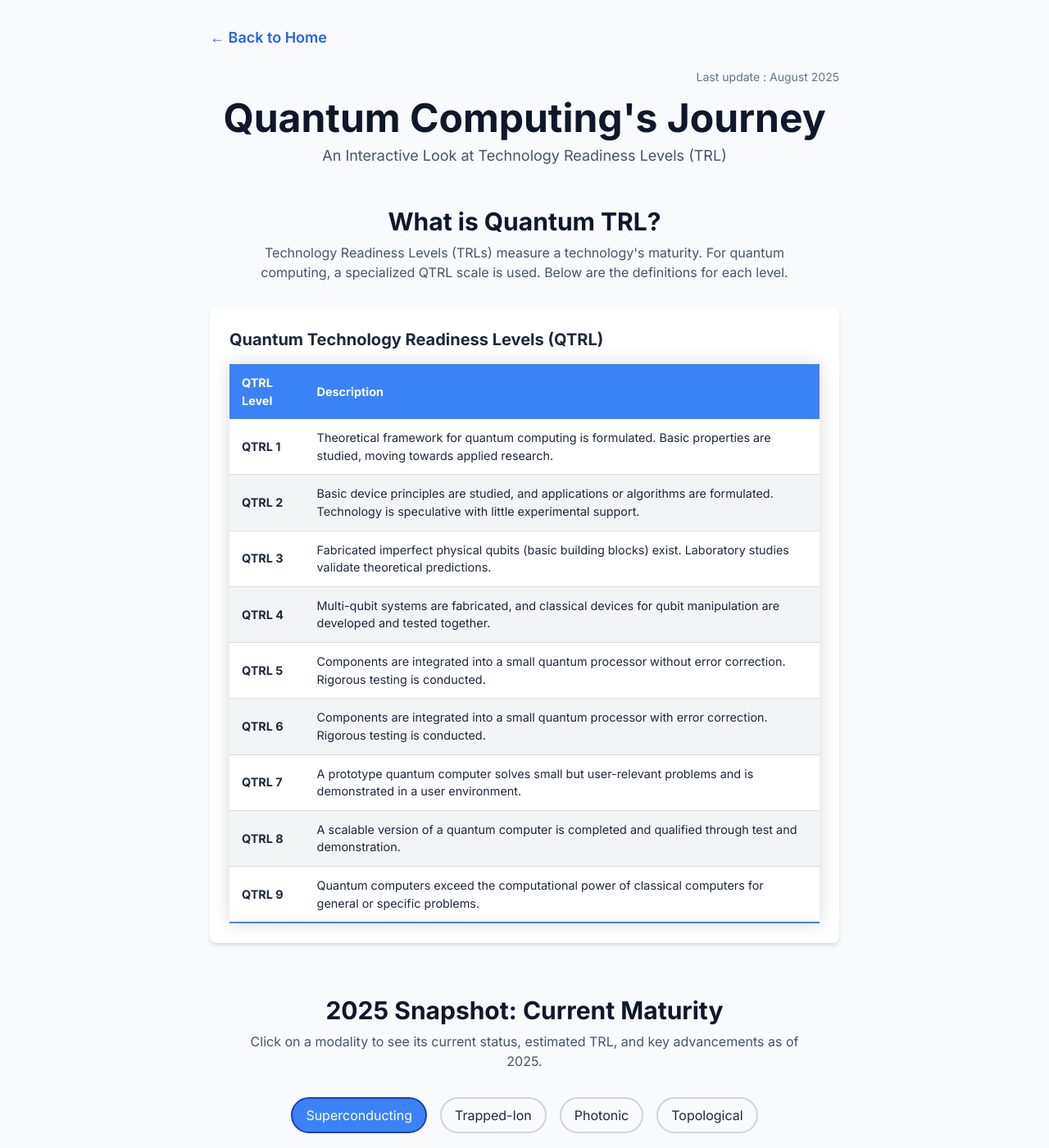
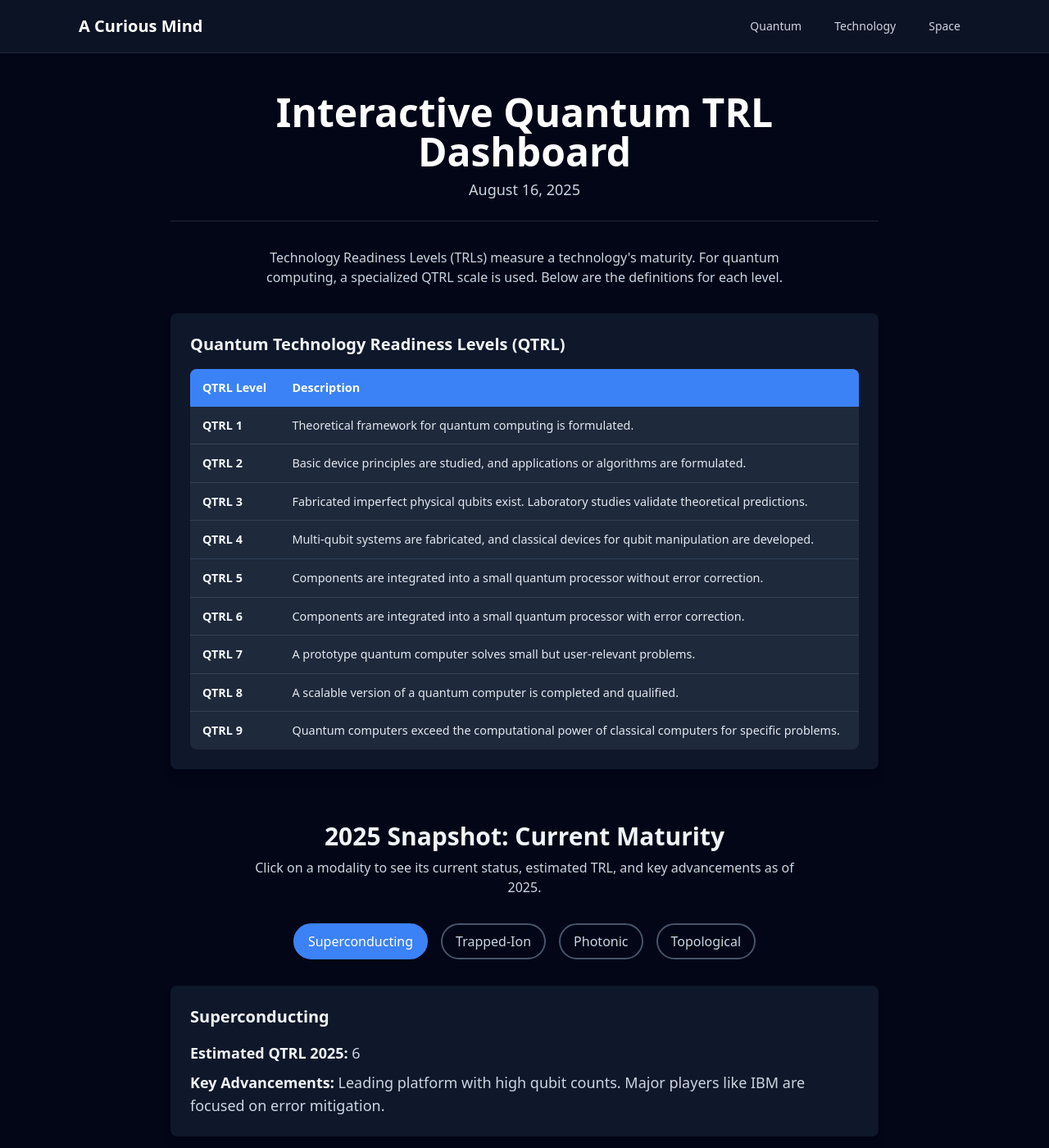
Before and after one commit to onehl7/onehl7.github.io, a Jekyll site: the page built from _posts/2025-08-16-qtrl.html, in a window 1280 px wide and 1400 px high. Shown: the whole window at 82% size. Built offline with Jekyll 4.4.1, drawn with Linux system fonts in a browser that asks for light colours; nearby versions of some CDN libraries; some of the changed text lies outside the part shown.

Commit message:
new structure test 5

```diff
--- /dev/null
+++ b/_layouts/post.html
@@ -0,0 +1,38 @@
+<!DOCTYPE html>
+<html lang="en">
+<head>
+  <meta charset="UTF-8">
+  <meta name="viewport" content="width=device-width, initial-scale=1.0">
+  <title>{{ page.title }} | {{ site.title }}</title>
+
+  <!-- Tailwind CSS CDN -->
+  <script src="https://cdn.tailwindcss.com"></script>
+
+  <!-- Basic dark theme styling -->
+  <style>
+    body {
+      background-color: #020617; /* slate-950 */
+      color: #e2e8f0; /* slate-200 */
+    }
+    /* Basic styling for post content */
+    .prose-custom h1, .prose-custom h2, .prose-custom h3 { color: #f1f5f9; }
+    .prose-custom p, .prose-custom ul, .prose-custom li { color: #cbd5e1; }
+    .prose-custom a { color: #60a5fa; }
+    .prose-custom strong { color: #f1f5f9; }
+    .prose-custom blockquote { border-left-color: #334155; color: #94a3b8; }
+  </style>
+</head>
+<body>
+  {% include navigation.html %}
+  <main class="max-w-4xl mx-auto px-4 py-8 md:py-12">
+    <article class="prose-custom">
+      <header class="mb-8 text-center border-b border-slate-800 pb-6">
+        <h1 class="text-4xl md:text-5xl font-bold !text-white mb-2">{{ page.title }}</h1>
+        <p class="text-slate-400 text-lg mt-2">{{ page.date | date: "%B %d, %Y" }}</p>
+      </header>
+      {{ content }}
+    </article>
+  </main>
+  {% include footer.html %}
+</body>
+</html>
--- a/_posts/2025-08-16-qtrl.html
+++ b/_posts/2025-08-16-qtrl.html
@@ -1,34 +1,21 @@
 ---
+layout: post
 title: "Interactive Quantum TRL Dashboard"
+date: 2025-08-16
 categories: [quantum]
+excerpt: "An interactive dashboard to explore the maturity of different quantum computing modalities, from Superconducting and Trapped-Ion to Photonic and Topological approaches."
 ---
-<!DOCTYPE html>
-<html lang="en">
-<head>
-    <meta charset="UTF-8">
-    <meta name="viewport" content="width=device-width, initial-scale=1.0">
-    <title>Interactive Quantum TRL Dashboard</title>
-    <!-- Tailwind CSS CDN for styling -->
-    <script src="https://cdn.tailwindcss.com"></script>
+
 <style>
-        /* Import the Inter font */
-        @import url('https://fonts.googleapis.com/css2?family=Inter:wght@400;500;600;700&display=swap');
-
-        /* Apply the font and base styles */
-        body {
-            font-family: 'Inter', sans-serif;
-            background-color: #f8fafc; /* slate-50 */
-            color: #1e293b; /* slate-800 */
-        }
-
-        /* Custom table styling for better readability */
+    /* Custom table styling for better readability in dark mode */
     .styled-table {
         width: 100%;
         border-collapse: collapse;
         font-size: 0.9em;
-            min-width: 400px;
-            box-shadow: 0 0 20px rgba(0, 0, 0, 0.15);
         margin-top: 1rem;
+        background-color: #1e293b; /* slate-800 */
+        border-radius: 8px;
+        overflow: hidden;
     }
     .styled-table thead tr {
         background-color: #3b82f6; /* blue-500 */
@@ -39,46 +26,29 @@ categories: [quantum]
         padding: 12px 15px;
     }
     .styled-table tbody tr {
-            border-bottom: 1px solid #dddddd;
-        }
-        .styled-table tbody tr:nth-of-type(even) {
-            background-color: #f3f4f6; /* gray-100 */
+        border-bottom: 1px solid #334155; /* slate-700 */
     }
     .styled-table tbody tr:last-of-type {
-            border-bottom: 2px solid #3b82f6;
+        border-bottom: none;
     }
     /* Style for the interactive buttons */
+    .modality-button {
+        color: #cbd5e1; /* slate-300 */
+        border-color: #475569; /* slate-600 */
+    }
     .modality-button.active {
         background-color: #3b82f6; /* blue-500 */
         color: white;
-            border-color: #1e40af; /* blue-800 */
+        border-color: #3b82f6;
     }
 </style>
-</head>
-<body class="p-6 md:p-8">
 
-    <div class="max-w-3xl mx-auto">
-        <!-- Back to Home link -->
-        <div class="mb-6">
-            <a href="{{ '/' | relative_url }}" class="text-blue-600 hover:underline text-lg font-semibold">&larr; Back to Home</a>
-        </div>
-        <!-- Last update info -->
-        <div class="mb-4 text-right text-sm text-slate-500">
-            Last update : August 2025
-        </div>
-        <!-- Header section -->
-        <header class="text-center mb-12">
-            <h1 class="text-4xl md:text-5xl font-bold text-slate-900 mb-2">Quantum Computing's Journey</h1>
-            <p class="text-lg text-slate-600">An Interactive Look at Technology Readiness Levels (TRL)</p>
-        </header>
+<p class="text-center text-slate-400 mb-8 max-w-2xl mx-auto">Technology Readiness Levels (TRLs) measure a technology's maturity. For quantum computing, a specialized QTRL scale is used. Below are the definitions for each level.</p>
 
-        <main>
 <!-- Section 1: What is QTRL? -->
 <section class="mb-16">
-                <h2 class="text-3xl font-bold text-center text-slate-900 mb-2">What is Quantum TRL?</h2>
-                <p class="text-center text-slate-600 mb-8 max-w-2xl mx-auto">Technology Readiness Levels (TRLs) measure a technology's maturity. For quantum computing, a specialized QTRL scale is used. Below are the definitions for each level.</p>
-                <div class="bg-white p-6 rounded-lg shadow-md">
-                    <h3 class="text-xl font-bold text-slate-800 mb-4">Quantum Technology Readiness Levels (QTRL)</h3>
+    <div class="bg-slate-900 p-6 rounded-lg shadow-lg">
+        <h3 class="text-xl font-bold text-slate-200 mb-4">Quantum Technology Readiness Levels (QTRL)</h3>
         <table class="styled-table">
             <thead>
                 <tr>
@@ -87,42 +57,15 @@ categories: [quantum]
                 </tr>
             </thead>
             <tbody>
-                            <tr>
-                                <td><strong>QTRL 1</strong></td>
-                                <td>Theoretical framework for quantum computing is formulated. Basic properties are studied, moving towards applied research.</td>
-                            </tr>
-                            <tr>
-                                <td><strong>QTRL 2</strong></td>
-                                <td>Basic device principles are studied, and applications or algorithms are formulated. Technology is speculative with little experimental support.</td>
-                            </tr>
-                            <tr>
-                                <td><strong>QTRL 3</strong></td>
-                                <td>Fabricated imperfect physical qubits (basic building blocks) exist. Laboratory studies validate theoretical predictions.</td>
-                            </tr>
-                            <tr>
-                                <td><strong>QTRL 4</strong></td>
-                                <td>Multi-qubit systems are fabricated, and classical devices for qubit manipulation are developed and tested together.</td>
-                            </tr>
-                            <tr>
-                                <td><strong>QTRL 5</strong></td>
-                                <td>Components are integrated into a small quantum processor without error correction. Rigorous testing is conducted.</td>
-                            </tr>
-                            <tr>
-                                <td><strong>QTRL 6</strong></td>
-                                <td>Components are integrated into a small quantum processor with error correction. Rigorous testing is conducted.</td>
-                            </tr>
-                            <tr>
-                                <td><strong>QTRL 7</strong></td>
-                                <td>A prototype quantum computer solves small but user-relevant problems and is demonstrated in a user environment.</td>
-                            </tr>
-                            <tr>
-                                <td><strong>QTRL 8</strong></td>
-                                <td>A scalable version of a quantum computer is completed and qualified through test and demonstration.</td>
-                            </tr>
-                            <tr>
-                                <td><strong>QTRL 9</strong></td>
-                                <td>Quantum computers exceed the computational power of classical computers for general or specific problems.</td>
-                            </tr>
+                <tr><td><strong>QTRL 1</strong></td><td>Theoretical framework for quantum computing is formulated.</td></tr>
+                <tr><td><strong>QTRL 2</strong></td><td>Basic device principles are studied, and applications or algorithms are formulated.</td></tr>
+                <tr><td><strong>QTRL 3</strong></td><td>Fabricated imperfect physical qubits exist. Laboratory studies validate theoretical predictions.</td></tr>
+                <tr><td><strong>QTRL 4</strong></td><td>Multi-qubit systems are fabricated, and classical devices for qubit manipulation are developed.</td></tr>
+                <tr><td><strong>QTRL 5</strong></td><td>Components are integrated into a small quantum processor without error correction.</td></tr>
+                <tr><td><strong>QTRL 6</strong></td><td>Components are integrated into a small quantum processor with error correction.</td></tr>
+                <tr><td><strong>QTRL 7</strong></td><td>A prototype quantum computer solves small but user-relevant problems.</td></tr>
+                <tr><td><strong>QTRL 8</strong></td><td>A scalable version of a quantum computer is completed and qualified.</td></tr>
+                <tr><td><strong>QTRL 9</strong></td><td>Quantum computers exceed the computational power of classical computers for specific problems.</td></tr>
             </tbody>
         </table>
     </div>
@@ -130,138 +73,68 @@ categories: [quantum]
 
 <!-- Section 2: Interactive 2025 Snapshot -->
 <section class="mb-16">
-                <h2 class="text-3xl font-bold text-center text-slate-900 mb-2">2025 Snapshot: Current Maturity</h2>
-                <p class="text-center text-slate-600 mb-8 max-w-2xl mx-auto">Click on a modality to see its current status, estimated TRL, and key advancements as of 2025.</p>
+    <h2 class="text-3xl font-bold text-center text-slate-200 mb-2">2025 Snapshot: Current Maturity</h2>
+    <p class="text-center text-slate-400 mb-8 max-w-2xl mx-auto">Click on a modality to see its current status, estimated TRL, and key advancements as of 2025.</p>
 
-                <!-- Interactive Buttons -->
     <div class="flex flex-wrap justify-center gap-4 mb-8" id="modality-buttons">
-                    <button id="btn-superconducting" class="modality-button px-4 py-2 rounded-full border-2 border-slate-300 transition-colors duration-200">Superconducting</button>
-                    <button id="btn-trappedIon" class="modality-button px-4 py-2 rounded-full border-2 border-slate-300 transition-colors duration-200">Trapped-Ion</button>
-                    <button id="btn-photonic" class="modality-button px-4 py-2 rounded-full border-2 border-slate-300 transition-colors duration-200">Photonic</button>
-                    <button id="btn-topological" class="modality-button px-4 py-2 rounded-full border-2 border-slate-300 transition-colors duration-200">Topological</button>
+        <button id="btn-superconducting" class="modality-button px-4 py-2 rounded-full border-2 transition-colors duration-200">Superconducting</button>
+        <button id="btn-trappedIon" class="modality-button px-4 py-2 rounded-full border-2 transition-colors duration-200">Trapped-Ion</button>
+        <button id="btn-photonic" class="modality-button px-4 py-2 rounded-full border-2 transition-colors duration-200">Photonic</button>
+        <button id="btn-topological" class="modality-button px-4 py-2 rounded-full border-2 transition-colors duration-200">Topological</button>
     </div>
 
-                <!-- Interactive Content Display -->
-                <div class="bg-white p-6 rounded-lg shadow-md" id="modality-content">
-                    <!-- Content will be dynamically injected here by JavaScript -->
-                    <h3 class="text-xl font-bold text-slate-800 mb-4">Select a modality above to view details.</h3>
+    <div class="bg-slate-900 p-6 rounded-lg shadow-lg min-h-[120px]" id="modality-content">
+        <h3 class="text-xl font-bold text-slate-200 mb-4">Select a modality above to view details.</h3>
     </div>
 </section>
 
 <!-- Section 3: 5-Year Progression -->
 <section class="mb-16">
-                <h2 class="text-3xl font-bold text-center text-slate-900 mb-2">5-Year Progression (2020-2025)</h2>
-                <p class="text-center text-slate-600 mb-8 max-w-2xl mx-auto">The last five years have seen rapid progress. This table highlights key milestones across different modalities.</p>
-                <div class="bg-white p-6 rounded-lg shadow-md">
-                    <h3 class="text-xl font-bold text-slate-800 mb-4">Timeline of Breakthroughs</h3>
+    <h2 class="text-3xl font-bold text-center text-slate-200 mb-2">5-Year Progression (2020-2025)</h2>
+    <p class="text-center text-slate-400 mb-8 max-w-2xl mx-auto">The last five years have seen rapid progress. This table highlights key milestones across different modalities.</p>
+    <div class="bg-slate-900 p-6 rounded-lg shadow-lg">
+        <h3 class="text-xl font-bold text-slate-200 mb-4">Timeline of Breakthroughs</h3>
         <table class="styled-table">
             <thead>
-                            <tr>
-                                <th>Year</th>
-                                <th>Modality</th>
-                                <th>Key Milestone</th>
-                            </tr>
+                <tr><th>Year</th><th>Modality</th><th>Key Milestone</th></tr>
             </thead>
             <tbody>
-                            <tr>
-                                <td>2020</td>
-                                <td>Trapped-Ion</td>
-                                <td>IonQ achieved 32-qubit systems.</td>
-                            </tr>
-                            <tr>
-                                <td>2023</td>
-                                <td>Topological</td>
-                                <td>Microsoft achieved a breakthrough with Majorana zero modes.</td>
-                            </tr>
-                            <tr>
-                                <td>2024</td>
-                                <td>Trapped-Ion</td>
-                                <td>Quantinuum demonstrated 12 logical qubits with Microsoft.</td>
-                            </tr>
-                            <tr>
-                                <td>2024</td>
-                                <td>Superconducting</td>
-                                <td>IBM unveiled a 433-qubit processor.</td>
-                            </tr>
-                            <tr>
-                                <td>2025</td>
-                                <td>Trapped-Ion</td>
-                                <td>Quantinuum launched H2-1 with 56 qubits and 99.9% gate fidelity.</td>
-                            </tr>
+                <tr><td>2020</td><td>Trapped-Ion</td><td>IonQ achieved 32-qubit systems.</td></tr>
+                <tr><td>2023</td><td>Topological</td><td>Microsoft achieved a breakthrough with Majorana zero modes.</td></tr>
+                <tr><td>2024</td><td>Trapped-Ion</td><td>Quantinuum demonstrated 12 logical qubits with Microsoft.</td></tr>
+                <tr><td>2024</td><td>Superconducting</td><td>IBM unveiled a 433-qubit processor.</td></tr>
+                <tr><td>2025</td><td>Trapped-Ion</td><td>Quantinuum launched H2-1 with 56 qubits and 99.9% gate fidelity.</td></tr>
             </tbody>
         </table>
     </div>
 </section>
-        </main>
-    </div>
 
 <script>
-        // Data for each quantum computing modality
+    document.addEventListener('DOMContentLoaded', () => {
         const modalities = {
-            superconducting: {
-                name: "Superconducting",
-                trl: "6",
-                advancements: "Leading platform with high qubit counts. Major players like IBM are focused on error mitigation."
-            },
-            trappedIon: {
-                name: "Trapped-Ion",
-                trl: "7",
-                advancements: "Known for high fidelity. Quantinuum achieved 99.9% two-qubit gate fidelity and demonstrated logical qubits."
-            },
-            photonic: {
-                name: "Photonic",
-                trl: "5",
-                advancements: "Gaining traction due to room-temperature operation potential. Companies like PsiQuantum and Xanadu are commercializing solutions."
-            },
-            topological: {
-                name: "Topological",
-                trl: "4",
-                advancements: "A long-term bet with potential for inherent fault tolerance. Microsoft has demonstrated key breakthroughs, validating basic principles."
-            }
+            superconducting: { name: "Superconducting", trl: "6", advancements: "Leading platform with high qubit counts. Major players like IBM are focused on error mitigation." },
+            trappedIon: { name: "Trapped-Ion", trl: "7", advancements: "Known for high fidelity. Quantinuum achieved 99.9% two-qubit gate fidelity and demonstrated logical qubits." },
+            photonic: { name: "Photonic", trl: "5", advancements: "Gaining traction due to room-temperature operation potential. Companies like PsiQuantum and Xanadu are commercializing solutions." },
+            topological: { name: "Topological", trl: "4", advancements: "A long-term bet with potential for inherent fault tolerance. Microsoft has demonstrated key breakthroughs, validating basic principles." }
         };
-
-        // Get references to the DOM elements
         const buttons = document.querySelectorAll('.modality-button');
         const contentDiv = document.getElementById('modality-content');
-
-        /**
-         * Renders the content for the selected modality.
-         * @param {string} modalityKey - The key of the selected modality (e.g., 'superconducting').
-         */
         function renderContent(modalityKey) {
-            // Get the data for the selected modality
             const data = modalities[modalityKey];
-
-            // Clear any previous active button state
             buttons.forEach(btn => btn.classList.remove('active'));
-            // Set the active class for the current button
             document.getElementById(`btn-${modalityKey}`).classList.add('active');
-
-            // Construct the HTML for the modality's details
-            const htmlContent = `
-                <h3 class="text-xl font-bold text-slate-800 mb-4">${data.name}</h3>
-                <p class="text-lg text-slate-700 mb-2"><strong>Estimated QTRL 2025:</strong> ${data.trl}</p>
-                <p class="text-lg text-slate-700"><strong>Key Advancements:</strong> ${data.advancements}</p>
+            contentDiv.innerHTML = `
+                <h3 class="text-xl font-bold text-slate-200 mb-4">${data.name}</h3>
+                <p class="text-lg text-slate-300 mb-2"><strong>Estimated QTRL 2025:</strong> ${data.trl}</p>
+                <p class="text-lg text-slate-300"><strong>Key Advancements:</strong> ${data.advancements}</p>
             `;
-
-            // Insert the new HTML into the content div
-            contentDiv.innerHTML = htmlContent;
         }
-
-        // Add event listeners to each button
         buttons.forEach(button => {
             button.addEventListener('click', (event) => {
-                // The ID is in the format 'btn-modalityName', so we extract the key
                 const modalityKey = event.target.id.replace('btn-', '');
                 renderContent(modalityKey);
             });
         });
-
-        // Initially render the content for the first modality
-        document.addEventListener('DOMContentLoaded', () => {
         renderContent('superconducting');
     });
-
 </script>
-</body>
-</html>
```
Also changed, not shown: _posts/2025-08-14-quantum-trl.md (+1 -0 lines). Lines whose indentation alone changed are shown as unchanged.
